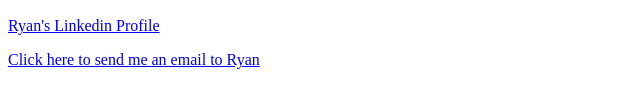
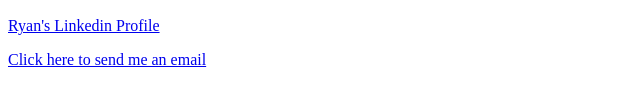
Before and after one commit to JRyanHenson/about-ryan, a plain HTML site: page index.html in a window 1280 px wide. Shown: the part 616-724 px from the top of the page, 0-640 px from the left. Drawn offline with Linux system fonts and the light colour scheme.

Commit message:
Updated new html file with info about me

```diff
--- a/index.html
+++ b/index.html
@@ -15,6 +15,6 @@
 		<p><img src="images/pic.jpg" height="300" width="250"/></p>
 		<p><h2>Links:</h2></p>
 		<p><a href="https://www.linkedin.com/in/j-ryan-henson-4415a2117/" title="A link to Ryan's Linkedin profile">Ryan's Linkedin Profile</a></p>
-		<p><a href="mailto:hensojr@gmail.com">Click here to send me an email to Ryan</a></p>
+		<p><a href="mailto:hensojr@gmail.com">Click here to send me an email</a></p>
 	</body>
 </html>
```
